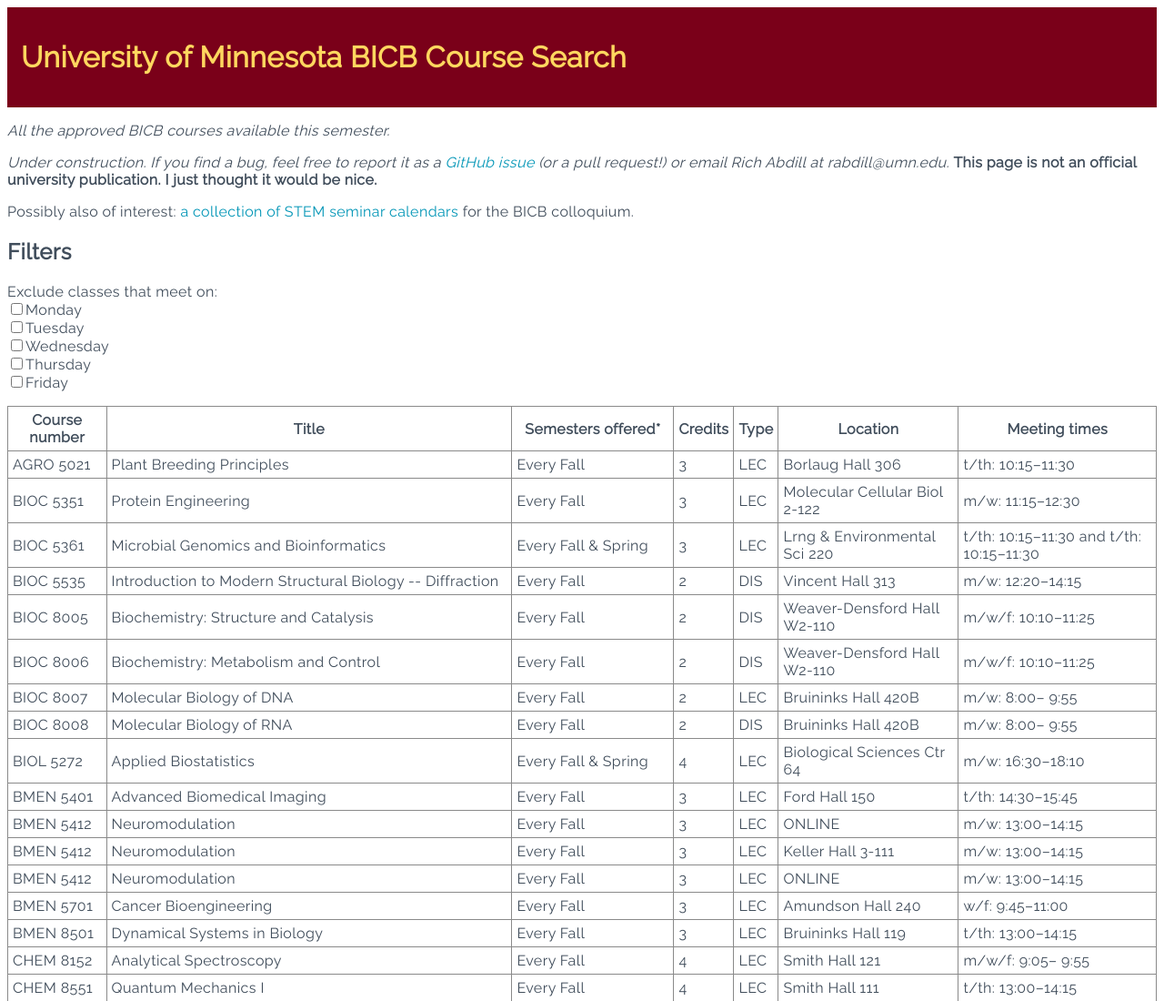
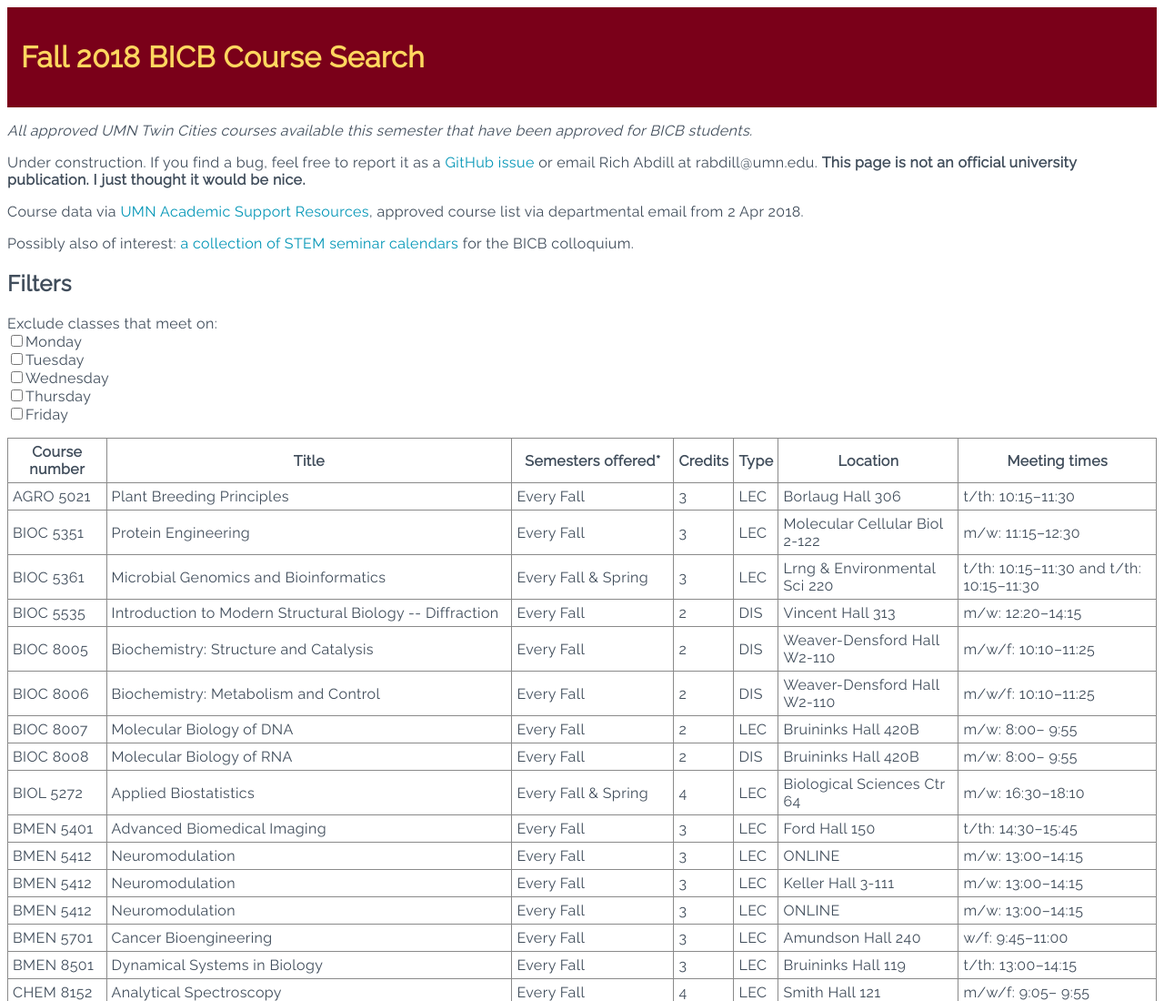
Before and after one commit to rabdill/bicb_classes, a plain HTML site: page index.html in a window 1280 px wide. Shown: the top 1100 px of the page at 91% size. Drawn offline with Linux system fonts and the light colour scheme.

Commit message:
Polishing up first draft

```diff
--- a/index.html
+++ b/index.html
@@ -7,10 +7,11 @@
   </head>
   <body>
     <div id="header">
-      <h1>University of Minnesota BICB Course Search</h1>
+      <h1>Fall 2018 BICB Course Search</h1>
     </div>
-    <p><em>All the approved BICB courses available this semester.</p>
-    <p>Under construction. If you find a bug, feel free to report it as a <a href="https://github.com/rabdill/umn_stem_seminars">GitHub issue</a> (or a pull request!) or email Rich Abdill at rabdill@umn.edu.</em> <strong>This page is not an official university publication. I just thought it would be nice.</strong>
+    <p><em>All approved UMN Twin Cities courses available this semester that have been approved for BICB students.</em></p>
+    <p>Under construction. If you find a bug, feel free to report it as a <a href="https://github.com/rabdill/umn_stem_seminars">GitHub issue</a> or email Rich Abdill at rabdill@umn.edu. <strong>This page is not an official university publication. I just thought it would be nice.</strong>
+    <p>Course data via <a href="http://asr-custom.umn.edu/courses/">UMN Academic Support Resources</a>, approved course list via departmental email from 2 Apr 2018.</p>
     <p>Possibly also of interest: <a href="https://rabdill.github.io/umn_stem_seminars/">a collection of STEM seminar calendars</a> for the BICB colloquium.</p>
 
     <div>
```
Also changed, not shown: 2 other files.
